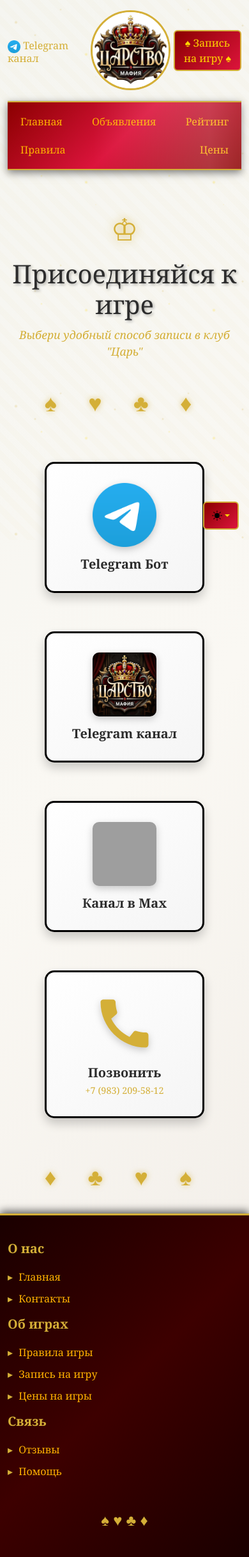
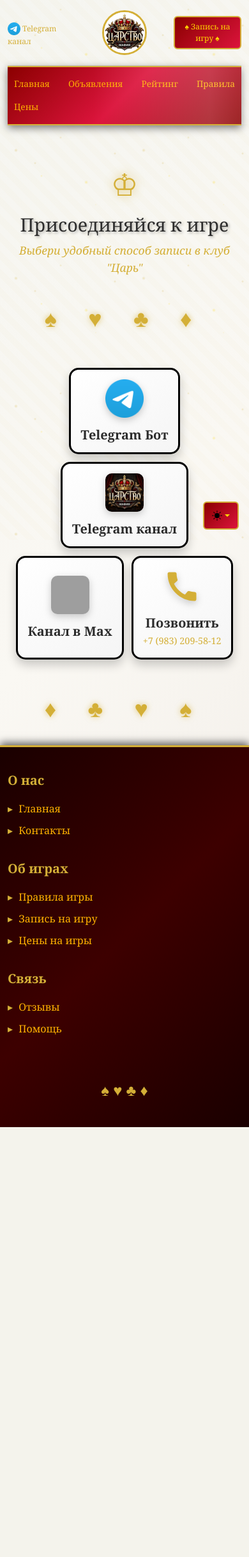
Before and after one commit to taidanajin/Git_Zcar, a Flask app: page /join in a window 390 px wide. Shown: the whole page at 64% size. After the commit the page ends 1762 px from the top, so only its background shows below. Run offline with Flask 3, Linux system fonts and the light colour scheme; some libraries are stand-ins or nearby versions; grey boxes are pictures that could not be loaded.

Commit message:
описание изменений

```diff
--- a/templates/base.html
+++ b/templates/base.html
@@ -265,6 +265,29 @@
         [data-bs-theme="dark"] .header-logo-light {
             display: none;
         }
+
+        /* Мобильная адаптация */
+        @media (max-width: 576px) {
+            .header-logo {
+                width: 70px;
+                height: 70px;
+            }
+            .col-4.pt-1 a {
+                font-size: 0.75em;
+            }
+            .col-4 .btn {
+                font-size: 0.75em;
+                padding: 6px 10px;
+            }
+            .nav-scroller .nav-link {
+                padding: 8px 10px;
+                font-size: 0.85em;
+            }
+            #myFooter .row > div {
+                margin-right: 0 !important;
+                margin-bottom: 20px;
+            }
+        }
     </style>
 </head>
 <body class="d-flex flex-column min-vh-100" data-bs-theme="light">
--- a/templates/join.html
+++ b/templates/join.html
@@ -145,9 +145,26 @@
     display: flex;
     flex-wrap: wrap;
     justify-content: center;
-    gap: 30px;
+    gap: 20px;
     margin-top: 50px;
     margin-bottom: 50px;
+  }
+
+  .join-btn {
+    min-width: 200px;
+    padding: 20px 25px;
+  }
+
+  @media (max-width: 576px) {
+    .join-btn {
+      min-width: 140px;
+      padding: 15px 15px;
+      margin: 0;
+    }
+    .join-btn img { width: 60px; height: 60px; }
+    .join-btn svg { width: 60px; height: 60px; }
+    .join-page-header h1 { font-size: 1.8em; }
+    .buttons-container { gap: 12px; }
   }
 
   .mafia-card-suits {
--- a/templates/obj.html
+++ b/templates/obj.html
@@ -20,10 +20,12 @@
   }
 
   .announcements-header::before {
-    content: '📢';
+    content: '◈';
     display: block;
     font-size: 48px;
     margin-bottom: 10px;
+    color: #D4AF37;
+    text-shadow: 0 0 15px rgba(212, 175, 55, 0.6);
   }
 
   .announcement-card {
@@ -197,7 +199,7 @@
           type="text"
           name="search"
           class="form-control search-input"
-          placeholder="🔍 Поиск по объявлениям..."
+          placeholder="Поиск по объявлениям..."
           value="{{ search_query or '' }}"
         >
         <button type="submit" class="btn search-btn">Найти</button>
--- a/templates/rule.html
+++ b/templates/rule.html
@@ -19,10 +19,12 @@
   }
 
   .rules-header::before {
-    content: '⚖️';
+    content: '⚔';
     display: block;
     font-size: 48px;
     margin-bottom: 10px;
+    color: #D4AF37;
+    text-shadow: 0 0 15px rgba(212, 175, 55, 0.6);
   }
 
   .rule-section {
```
Also changed, not shown: templates/prices.html (+17 -7 lines), instance/main.db.
